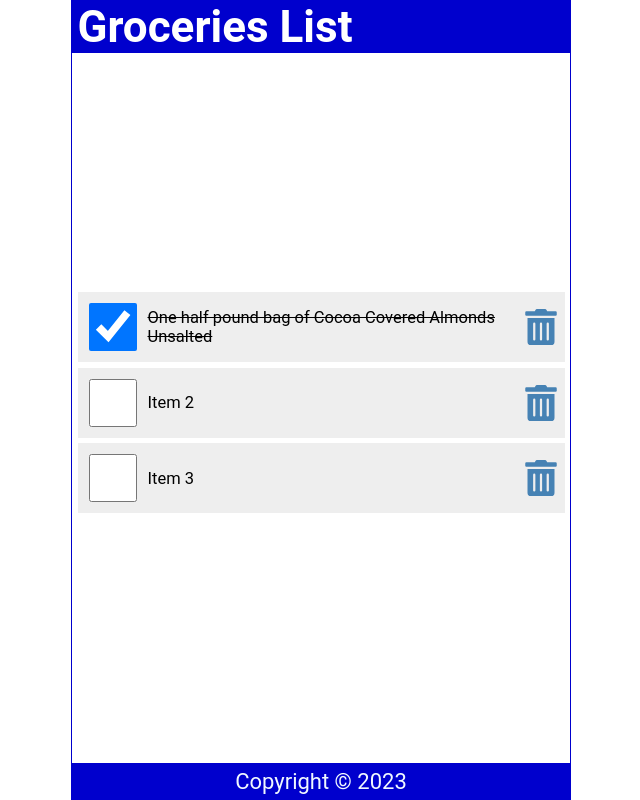
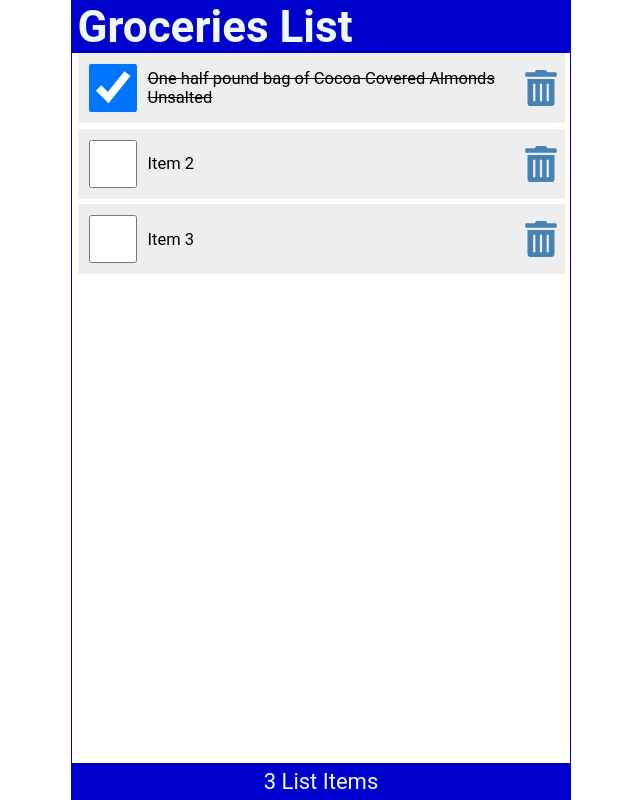
Before and after one commit to vegadelalyra/react_groceries_list, a React (Create React App) app: page / in a window 1280 px wide. Shown: the whole page, without its empty margins (319-959 px from the left). Built offline with nearby package versions, Linux system fonts and the light colour scheme.

Commit message:
feat: tutorial 08

```diff
--- a/src/App.js
+++ b/src/App.js
@@ -1,15 +1,54 @@
 import Header from './Header'
 import Content from './Content'
 import Footer from './Footer'
+import { useState } from 'react'
+
+const itemsList = [
+    {
+        id: 1,
+        checked: true,
+        item: "One half pound bag of Cocoa Covered Almonds Unsalted"
+    },
+    {
+        id: 2,
+        checked: false,
+        item: "Item 2"
+    },
+    {
+        id: 3,
+        checked: false,
+        item: "Item 3"
+    }
+]
 
 function App() {
-  return (
-    <div className="App">
-      <Header />
-      <Content />
-      <Footer />
-    </div>
-  )
+    const [items, setItems] = useState(itemsList)
+
+    const handleCheck = id => {
+        const listItems = items.map(item => item.id === id
+            ? { ...item, checked: !item.checked }
+            : item
+        ); setItems(listItems)
+        localStorage.setItem('shoppinglist', JSON.stringify(listItems))
+    }
+
+    const handleDelete = id => {
+        const listItems = items.filter(item => item.id !== id)
+        setItems(listItems)
+        localStorage.setItem('shoppinglist', JSON.stringify(listItems))
+    }
+
+	return (
+		<div className="App">
+			<Header title="Groceries List" />
+			<Content
+				items={items}
+				handleCheck={handleCheck}
+				handleDelete={handleDelete}
+			/>
+			<Footer length={items.length} />
+		</div>
+	)
 }
 
 export default App
--- a/src/Content.js
+++ b/src/Content.js
@@ -1,43 +1,9 @@
-import { useState } from "react"
 import { FaTrashAlt } from 'react-icons/fa'
 
-const itemsList = [
-    {
-        id: 1,
-        checked: true,
-        item: "One half pound bag of Cocoa Covered Almonds Unsalted"
-    },
-    {
-        id: 2,
-        checked: false,
-        item: "Item 2"
-    },
-    {
-        id: 3,
-        checked: false,
-        item: "Item 3"
-    }
-]
-
-const Content = () => {
-    const [items, setItems] = useState(itemsList)
-
-    const handleCheck = id => {
-        const listItems = items.map(item => item.id === id
-            ? { ...item, checked: !item.checked }
-            : item
-        ); setItems(listItems)
-        localStorage.setItem('shoppinglist', JSON.stringify(listItems))
-    }
-
-    const handleDelete = id => {
-        const listItems = items.filter(item => item.id !== id)
-        setItems(listItems)
-        localStorage.setItem('shoppinglist', JSON.stringify(listItems))
-    }
+const Content = ({ items, handleCheck, handleDelete }) => {
 
     return !items.length
-    ? ( <main> <p style={{ marginTop: '2rem' }}>Your list is empty.</p> </main>)
+    ? ( <main> <p style={{ marginTop: '2rem' }}>Your list is empty.</p> </main> )
     : (
         <main>
             {/* maps needs to have a key attribute with a value in react */}
--- a/src/Footer.js
+++ b/src/Footer.js
@@ -1,9 +1,7 @@
-const Footer = () => {
-    const today = new Date()
-
+const Footer = ({ length }) => {
     return (
         <footer>
-            <p>Copyright &copy; {today.getFullYear()}</p>
+            <p>{length} List Item{length == 1 ? '' : 's'}</p>
         </footer>
     )
 }
--- a/src/Header.js
+++ b/src/Header.js
@@ -1,14 +1,15 @@
-const Header = () => {
-    const headerStyle = {
-        backgroundColor: 'mediumblue',
-        color: '#fff',
-    }
+const Header = ({ title }) => {
 
     return (
-        <header style={headerStyle}>
-            <h1>Groceries List</h1>
+        <header>
+            <h1>{title}</h1>
         </header>
     )
+
+}
+
+Header.defaultProps = {
+    title: 'Default Title',
 }
 
 export default Header
--- a/src/index.css
+++ b/src/index.css
@@ -44,7 +44,7 @@ main {
   display: flex;
   flex-direction: column;
   flex-grow: 1;
-  justify-content: center;
+  justify-content: flex-start;
   align-items: center;
   overflow-y: auto;
 }
```
Also changed, not shown: src/ItemList.js (added, +14 -0 lines), src/LineItem.js (added, +25 -0 lines).
